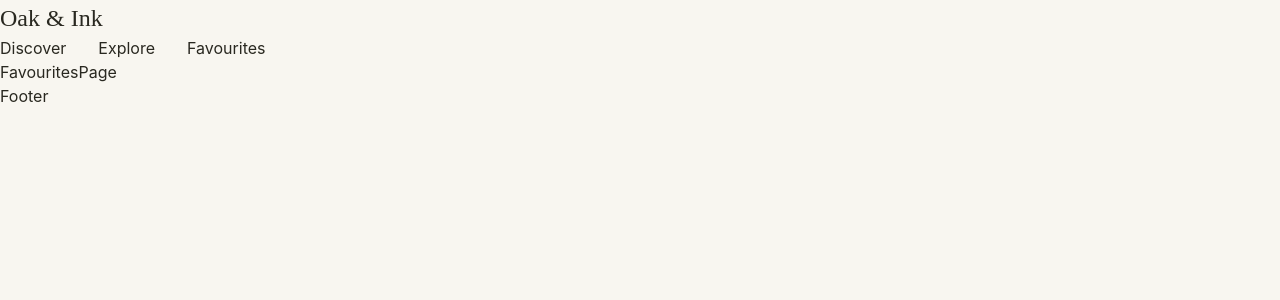
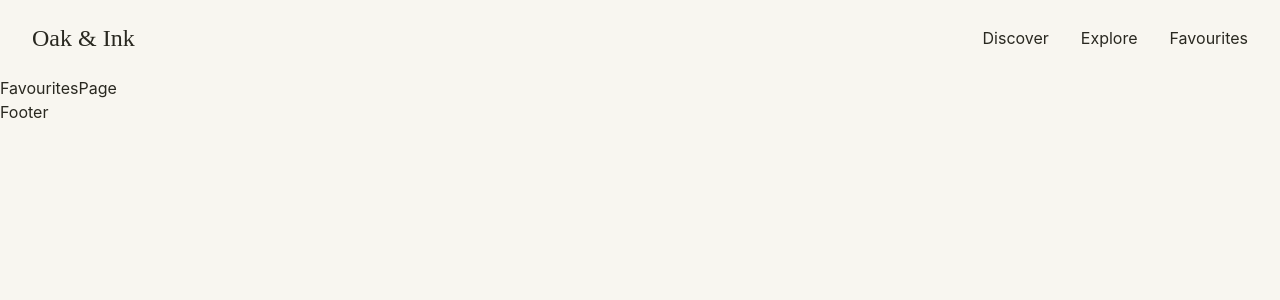
Before and after one commit to AtramAniket/QUOTES-APP, a React (Vite) app: page /favourites in a window 1280 px wide. Shown: the top 300 px of the page. Built offline with nearby package versions, Linux system fonts and the light colour scheme.

Commit message:
added styling to header

```diff
--- a/src/Components/Layouts/Navbar.jsx
+++ b/src/Components/Layouts/Navbar.jsx
@@ -6,7 +6,7 @@ const Navbar = () => {
   };
 
   return (
-    <header>
+    <header className="navbar">
       <NavLink to="/" className="brand">
         Oak & Ink
       </NavLink>
```
